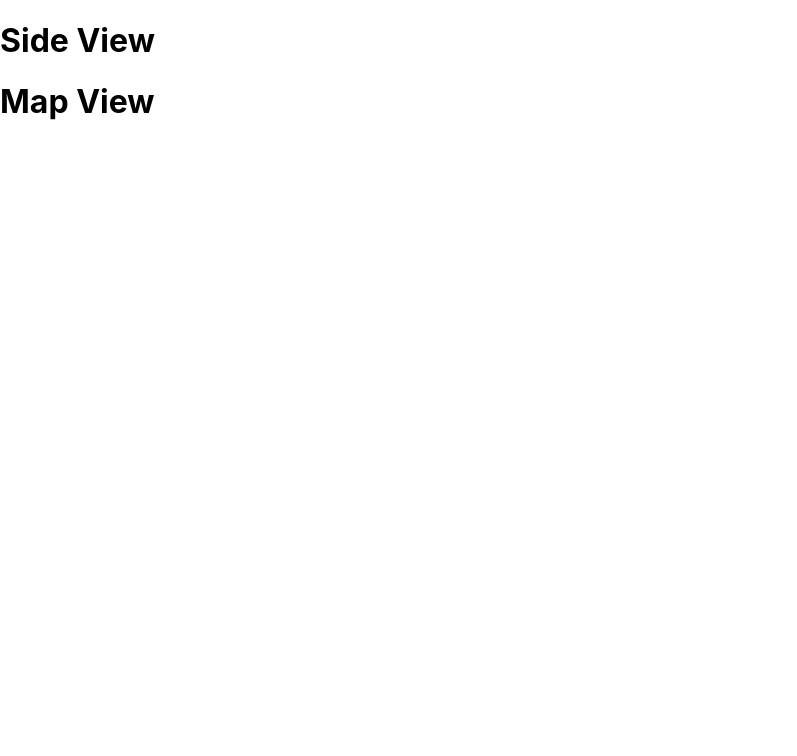
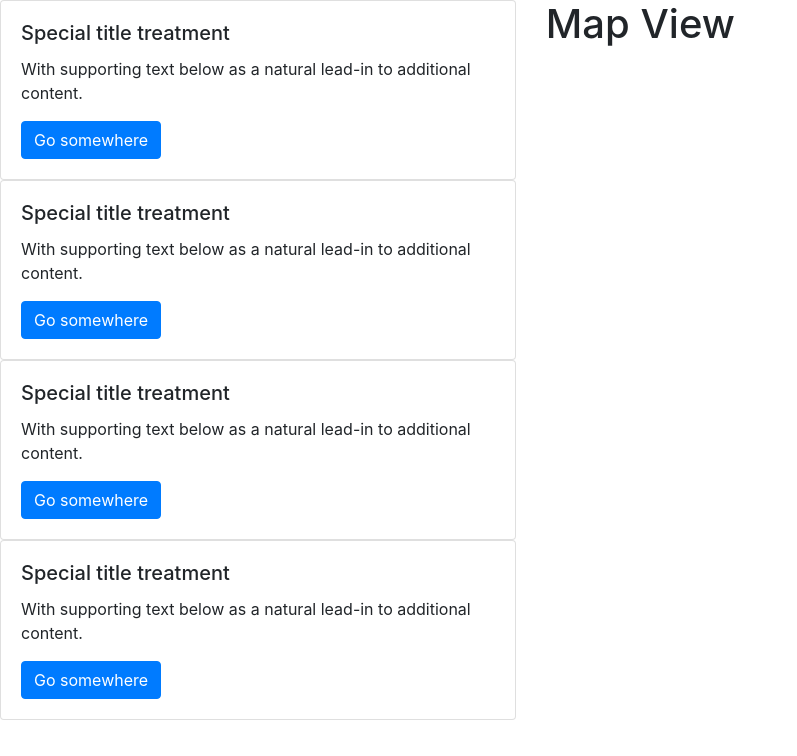
Before and after one commit to ruiqimao/sps-spring21-team6, a React (Create React App) app in the folder client/: page / in a window 1280 px wide. Shown: the top 756 px of the page, without its empty margins (0-797 px from the left). Built offline with nearby package versions, Linux system fonts and the light colour scheme.

Commit message:
Created List item for sideview list

```diff
--- a/client/src/App.css
+++ b/client/src/App.css
@@ -1,38 +1,3 @@
 .App {
-  text-align: center;
+    height: 100%;
 }
-
-.App-logo {
-  height: 40vmin;
-  pointer-events: none;
-}
-
-@media (prefers-reduced-motion: no-preference) {
-  .App-logo {
-    animation: App-logo-spin infinite 20s linear;
-  }
-}
-
-.App-header {
-  background-color: #282c34;
-  min-height: 100vh;
-  display: flex;
-  flex-direction: column;
-  align-items: center;
-  justify-content: center;
-  font-size: calc(10px + 2vmin);
-  color: white;
-}
-
-.App-link {
-  color: #61dafb;
-}
-
-@keyframes App-logo-spin {
-  from {
-    transform: rotate(0deg);
-  }
-  to {
-    transform: rotate(360deg);
-  }
-}
--- a/client/src/App.js
+++ b/client/src/App.js
@@ -1,6 +1,6 @@
 import React from "react"
 import Main from "./pages/Main"
-
+import 'bootstrap/dist/css/bootstrap.min.css';
 function App() {
   return (
     <div className="App">
--- /dev/null
+++ b/client/src/components/ListItem.js
@@ -0,0 +1,15 @@
+import React from 'react'
+
+function ListItem() {
+    return (
+        <div class="card">
+            <div class="card-body">
+                <h5 class="card-title">Special title treatment</h5>
+                <p class="card-text">With supporting text below as a natural lead-in to additional content.</p>
+                <a class="btn btn-primary">Go somewhere</a>
+            </div>
+        </div>
+    )
+}
+
+export default ListItem
--- a/client/src/components/SideView.js
+++ b/client/src/components/SideView.js
@@ -1,10 +1,16 @@
 import React from 'react'
+import ListItem from './ListItem'
 
 function SideView() {
     return (
-        <div>
-            <h1>Side View</h1>
+        <div className="SideView">
+            <ListItem />
+            <ListItem />
+            <ListItem />
+            <ListItem />
+
         </div>
+
     )
 }
 
--- a/client/src/index.css
+++ b/client/src/index.css
@@ -6,8 +6,3 @@ body {
   -webkit-font-smoothing: antialiased;
   -moz-osx-font-smoothing: grayscale;
 }
-
-code {
-  font-family: source-code-pro, Menlo, Monaco, Consolas, 'Courier New',
-    monospace;
-}
--- a/client/src/pages/Main.js
+++ b/client/src/pages/Main.js
@@ -4,10 +4,16 @@ import MapView from "../components/MapView";
 
 function Main() {
     return (
-        <div>
-            <SideView />
-            <MapView />
+
+        <div className="row">
+            <div className="col-sm-12 col-md-5">
+                <SideView />
+            </div>
+            <div className="col-sm-12 col-md-7">
+                <MapView />
+            </div>
         </div>
+
     )
 }
 
```
